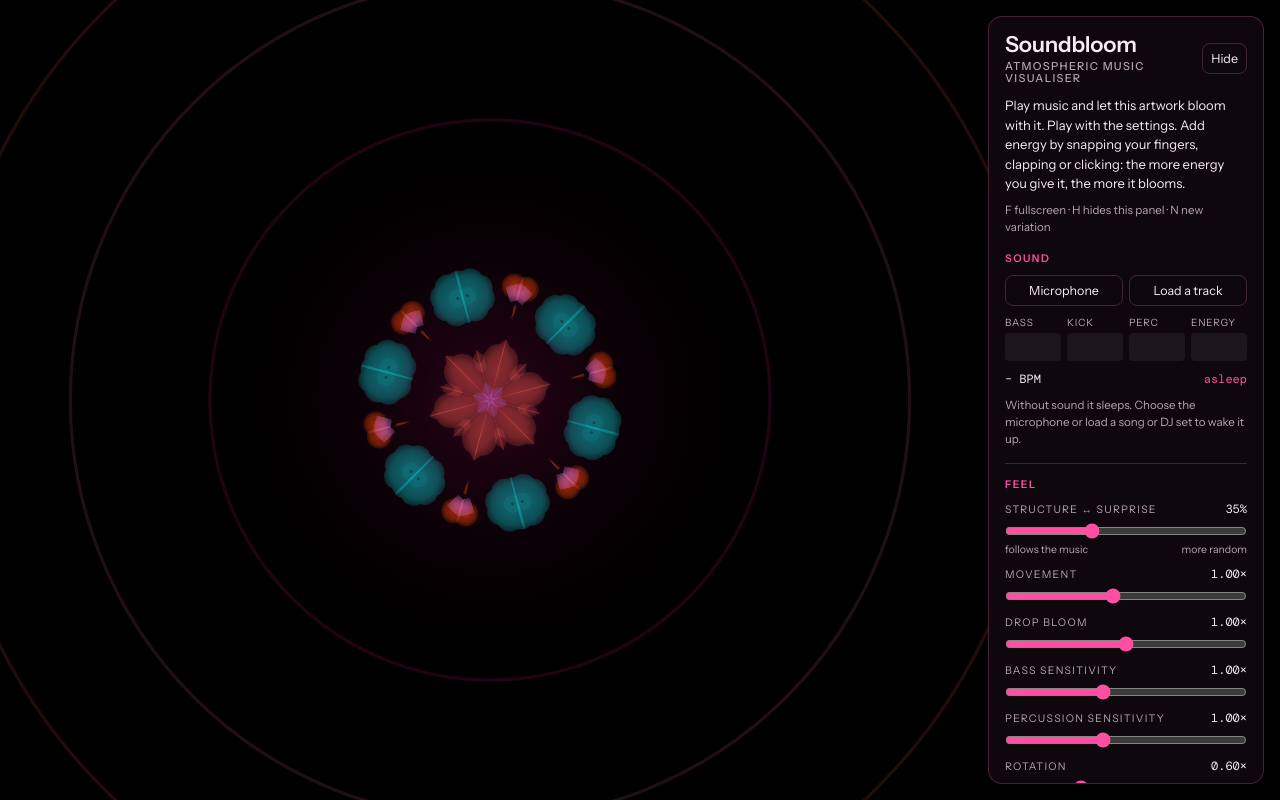
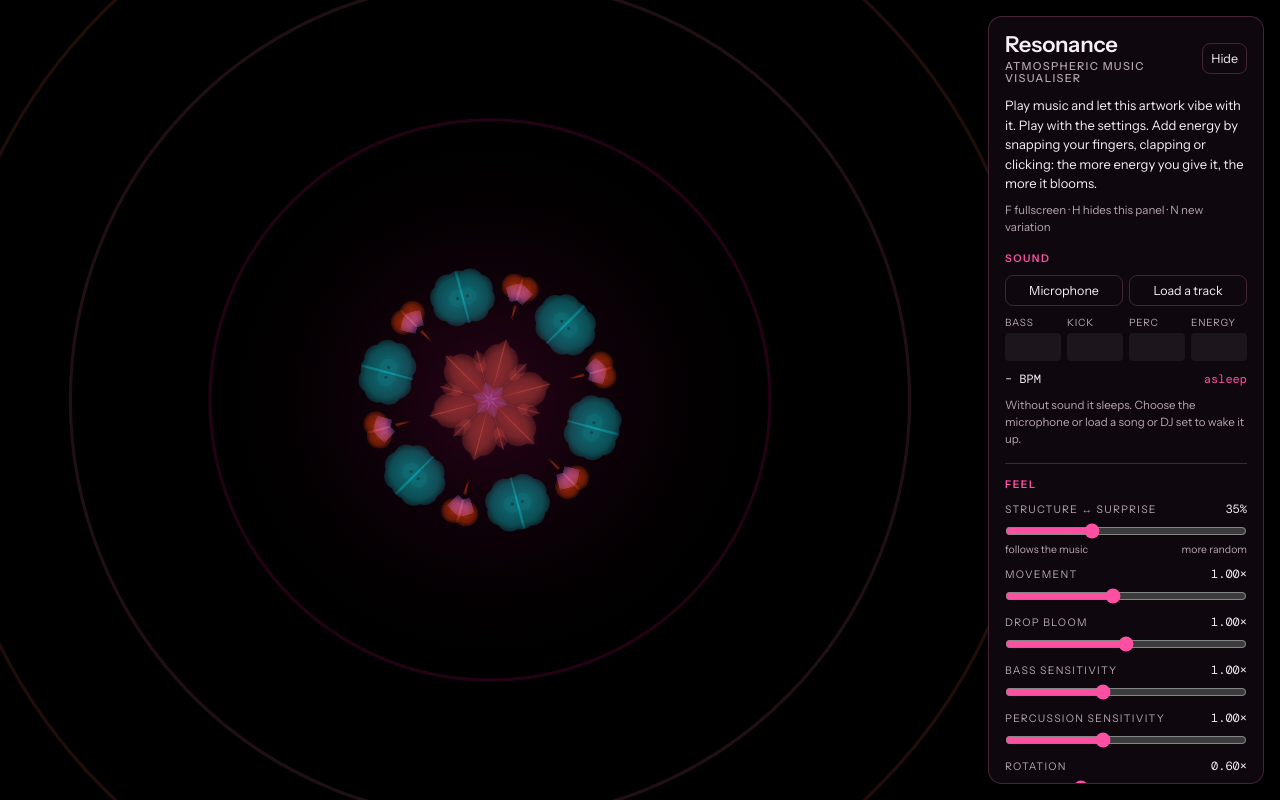
Before and after one commit to hannevervust-glitch/Kaleidoscope, a plain HTML site: page music/index.html in a window 1280 px wide. Drawn offline with nearby package versions, Linux system fonts and the light colour scheme; animation ran at ten frames a second.

Commit message:
Rename Soundbloom to Resonance; intro now says the artwork vibes with the music
Co-Authored-By: Claude Opus 5.5 <noreply@anthropic.com>
Claude-Session: https://claude.ai/code/session_01DG2hvSR61JdMLztY6q8ZjU

```diff
--- a/music/index.html
+++ b/music/index.html
@@ -4,7 +4,7 @@
 <meta charset="utf-8">
 <meta name="viewport" content="width=device-width, initial-scale=1, viewport-fit=cover">
 <style>[hidden]{display:none!important}</style>
-<title>Soundbloom</title>
+<title>Resonance</title>
 <meta name="claude:viewport-fit-sides" content="cover">
 <link rel="preconnect" href="https://fonts.googleapis.com">
 <link rel="preconnect" href="https://fonts.gstatic.com" crossorigin>
@@ -112,10 +112,10 @@
 
 <aside class="panel" id="panel" aria-label="Kaleidoscope music options">
     <div class="panel-head">
-        <h1>Soundbloom<small>Atmospheric music visualiser</small></h1>
+        <h1>Resonance<small>Atmospheric music visualiser</small></h1>
         <button class="btn" id="closePanel" aria-label="Hide options">Hide</button>
     </div>
-    <p class="intro">Play music and let this artwork bloom with it. Play with the settings. Add energy by snapping your fingers, clapping or clicking: the more energy you give it, the more it blooms.</p>
+    <p class="intro">Play music and let this artwork vibe with it. Play with the settings. Add energy by snapping your fingers, clapping or clicking: the more energy you give it, the more it blooms.</p>
     <p class="hint">F fullscreen · H hides this panel · N new variation</p>
 
     <div class="section" style="border-top:0;padding-top:0">
```
Also changed, not shown: 1 other file.
